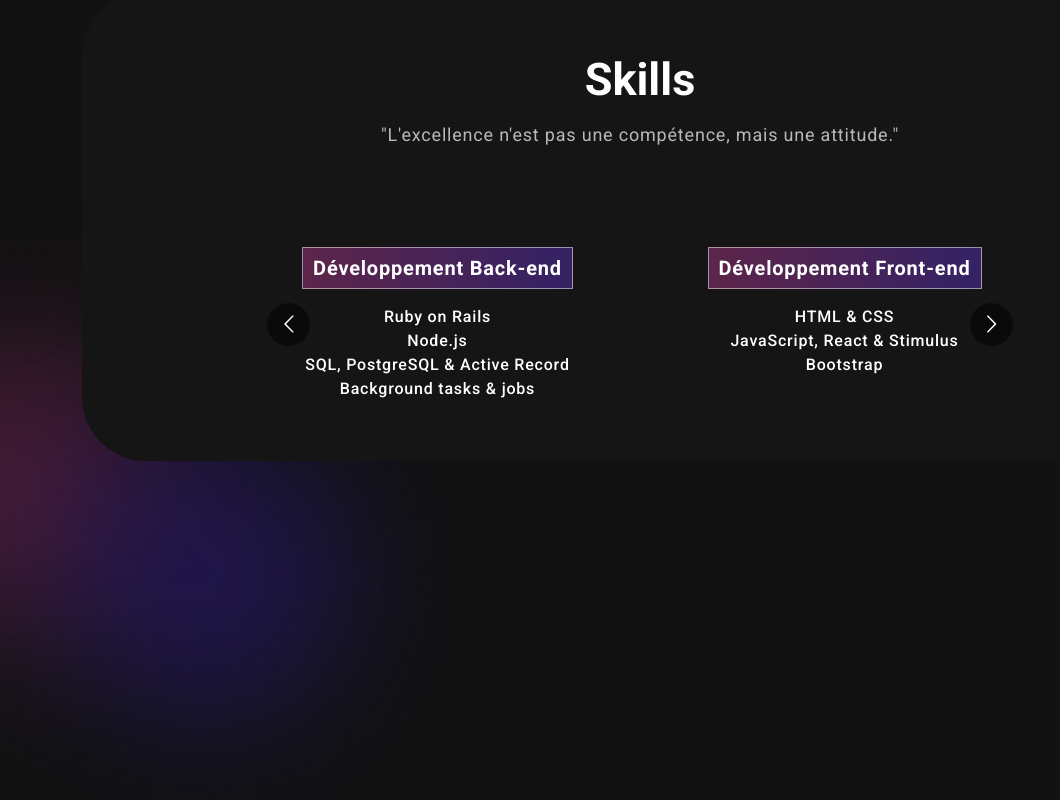
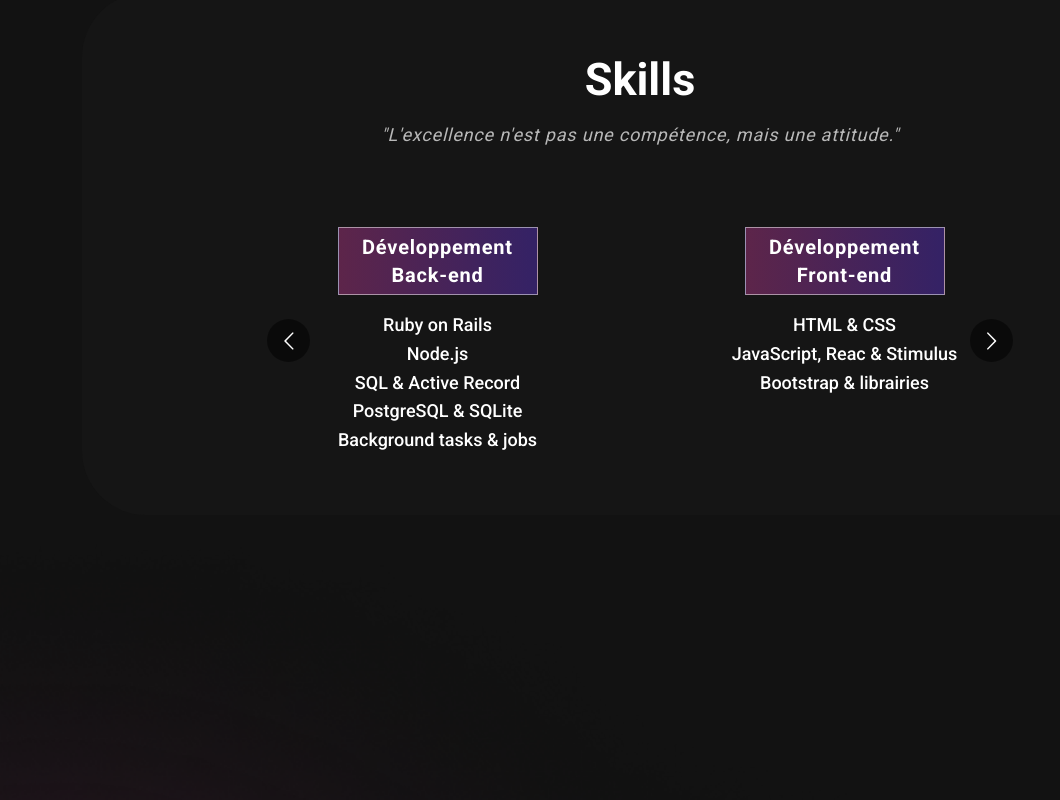
Before and after one commit to McKouign/my-portfolio, a React (Create React App) app: page / in a window 1280 px wide. Shown: the part 800-1600 px from the top of the page, without its empty margins (0-1060 px from the left). Built offline with nearby package versions, Linux system fonts and the light colour scheme.

Commit message:
final skills

```diff
--- a/src/App.css
+++ b/src/App.css
@@ -332,45 +332,62 @@ nav.navbar .navbar-toggler[aria-expanded="true"] .navbar-toggler-icon {
   font-size: 18px;
   letter-spacing: 0.8px;
   line-height: 1.5em;
-  margin: 14px 0 75px 0;
+  margin: 14px 0 55px 0;
+  font-style: italic;
 }
+
 .skill-slider {
   width: 80%;
   margin: 0 auto;
   position: relative;
 }
 
-.skill-slider .item {
-  display: inline-block;
+.title-list-container {
+  display: flex;
+  flex-direction: column;
+  align-items: center;
+  justify-content: center;
 }
 
-.skill-slider .item .tagline {
-  font-size: 20px;
-  font-weight: bold;
+.skill-slider .item {
+  display: flex;
+  flex-direction: column;
+  align-items: center;
+  width: 100%;
 }
 
-.skill-slider .item ul {
-  padding: 0;
-  text-align: left;
+.skill-slider ul {
   list-style: none;
   text-align: center;
+  padding: 0;
+  margin: 0 auto;
 }
 
-.skill-slider .item .tagline,
-.skill-slider .item ul {
-  display: block;
+.item h5 {
+  font-weight: 700;
+  letter-spacing: 0.8px;
+  line-height: 1.4;
+  padding-top: 12px;
+  padding-bottom: 12px;
+  padding-left: 10px;
+  padding-right: 10px;
+  background: linear-gradient(
+    90.21deg,
+    rgba(170, 54, 124, 0.5) -5.91%,
+    rgba(74, 47, 189, 0.5) 111.58%
+  );
+  border: 1px solid rgba(255, 255, 255, 0.5);
+  font-size: 20px;
+  display: flex;
+  justify-content: center;
+  align-items: center;
+  width: 200px;
+  height: 68px;
+  margin: 0 auto 16px;
 }
 
-.skill-slider .item li {
-  font-size: 16px;
+.skill-slider li {
+  font-size: 18px;
   font-weight: 500;
-  line-height: 1.5em;
-  letter-spacing: 0.8px;
+  line-height: 1.6;
 }
-.background-image-left {
-  top: 28%;
-  position: absolute;
-  bottom: 0;
-  width: 40%;
-  z-index: -4;
-}
--- a/src/Components/Skills.js
+++ b/src/Components/Skills.js
@@ -40,39 +40,47 @@ export const Skills = () => {
                 className="skill-slider"
               >
                 <div className="item">
-                  <span className="tagline">Développement Back-end</span>
+                  <div className="title-list-container">
+                    <h5>Développement Back-end</h5>
                     <ul>
                       <li>Ruby on Rails</li>
                       <li>Node.js</li>
-                    <li>SQL, PostgreSQL & Active Record</li>
+                      <li>SQL & Active Record</li>
+                      <li>PostgreSQL & SQLite</li>
                       <li>Background tasks & jobs</li>
                     </ul>
                   </div>
+                </div>
                 <div className="item">
-                  <span className="tagline">Développement Front-end</span>
+                  <div className="title-list-container">
+                    <h5>Développement Front-end</h5>
                     <ul>
                       <li>HTML & CSS</li>
-                    <li>JavaScript, React & Stimulus</li>
-                    <li>Bootstrap</li>
+                      <li>JavaScript, Reac & Stimulus</li>
+                      <li>Bootstrap & librairies</li>
                     </ul>
                   </div>
+                </div>
                 <div className="item">
-                  <span className="tagline">Autres compétences</span>
+                  <div className="title-list-container">
+                    <h5>Autres compétences</h5>
                     <ul>
                       <li>Figma</li>
                       <li>Github</li>
                       <li>Heroku</li>
-                    <li>Figma</li>
                     </ul>
                   </div>
+                </div>
                 <div className="item">
-                  <span className="tagline">Soft Skills</span>
+                  <div className="title-list-container">
+                    <h5>Soft skills</h5>
                     <ul>
                       <li>Autonomie</li>
                       <li>Adaptabilité</li>
                       <li>Travail en équipe</li>
                       <li>Goût pour l'apprentissage</li>
                     </ul>
+                  </div>
                 </div>
               </Carousel>
             </div>
```
Lines whose indentation alone changed are shown as unchanged.
